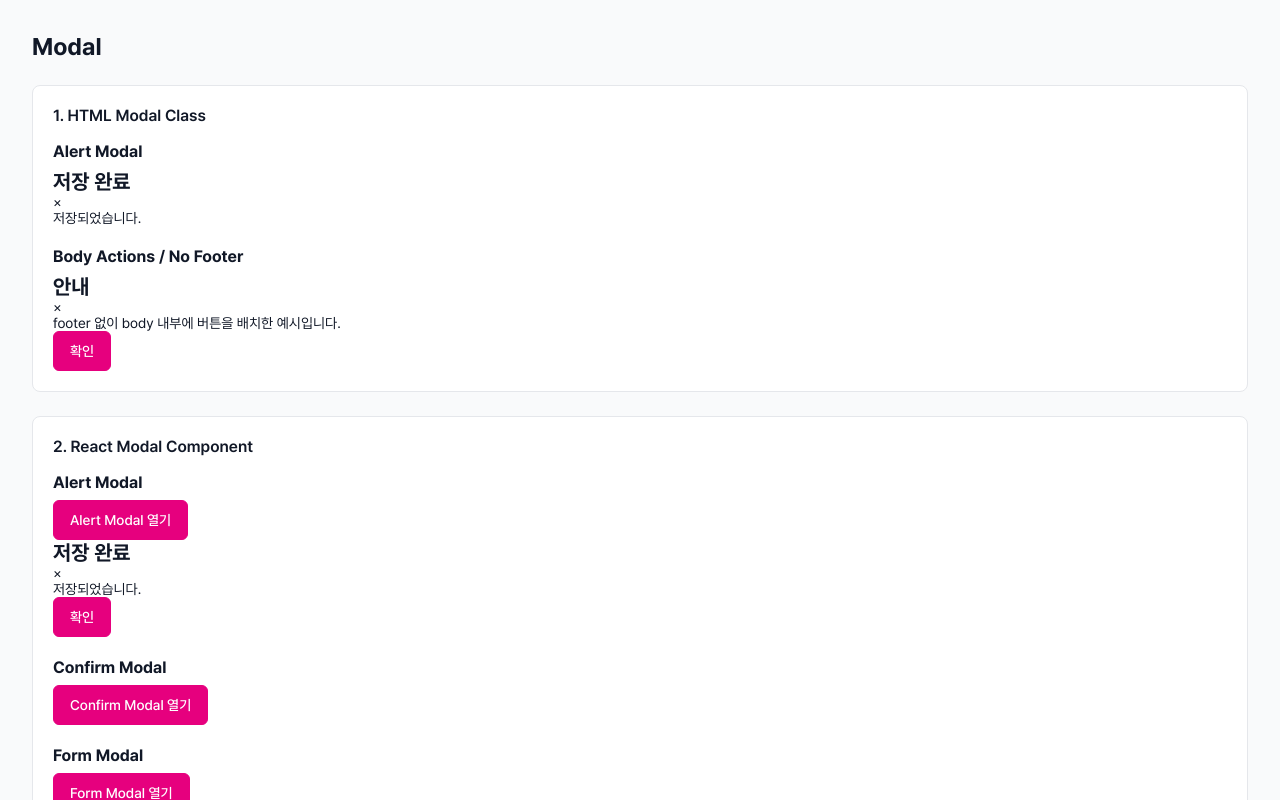
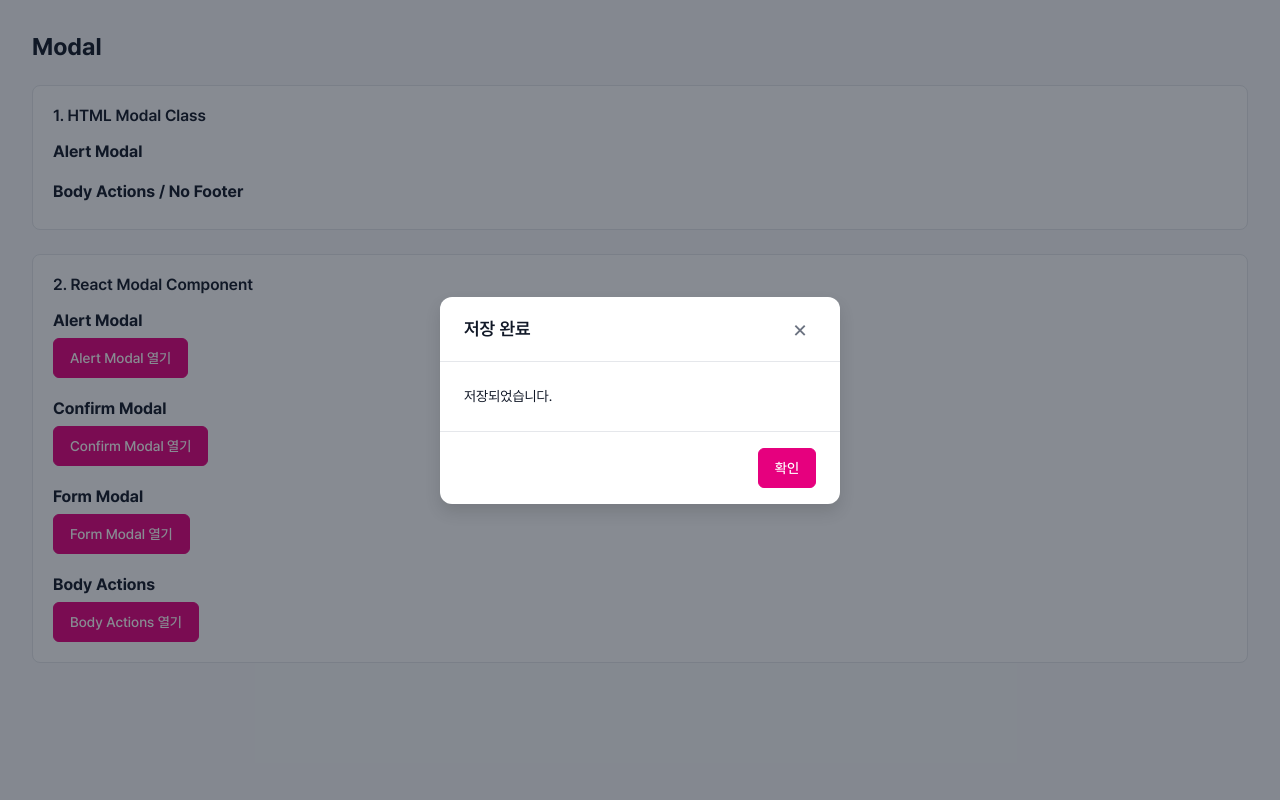
Before and after one commit to yumin-pub/ars-admin-ui, a React (Vite) app: page /ui/modal in a window 1280 px wide. Both pictures are taken after a click on the button "Alert Modal 열기". Shown: the top 800 px of the page. Built offline with nearby package versions, Linux system fonts and the light colour scheme.

Commit message:
fix(modal): restore modal styles and register loading styles

```diff
--- a/src/styles/components/_index.scss
+++ b/src/styles/components/_index.scss
@@ -2,6 +2,7 @@
 @use './button';
 @use './checkbox';
 @use './input';
+@use './loading';
 @use './modal';
 @use './pagination';
 @use './radio';
--- a/src/styles/components/_modal.scss
+++ b/src/styles/components/_modal.scss
@@ -1,115 +1,182 @@
 @use '../tokens' as *;
 @use '../abstracts' as *;
 
-.ui-loading {
-    display: flex;
+// ========================================
+// Modal
+// .is-open 이 붙었을 때만 노출된다.
+// ========================================
+
+.ui-modal {
+    position: fixed;
+    inset: 0;
+    z-index: $z-modal;
+
+    display: none;
     align-items: center;
     justify-content: center;
-    width: 100%;
-    min-height: 160px;
+    padding: $space-4;
 
-    &--overlay {
+    &.is-open {
+        display: flex;
+    }
+
+    // 딤 영역
+    &__dimmed {
         position: absolute;
         inset: 0;
-        z-index: $z-loading;
-        min-height: 100%;
-        background: rgba($gray-900, 0.42);
+        background: rgba($gray-900, 0.5);
     }
 
+    // 패널
     &__panel {
+        position: relative;
+
         display: flex;
         flex-direction: column;
-        align-items: center;
-        justify-content: center;
-        gap: $space-5;
-        min-width: 260px;
-        padding: $space-8 $space-10;
+        width: 100%;
+        max-height: calc(100vh - #{$space-8});
+
         background: $white;
-        border: 1px solid $gray-200;
         border-radius: $radius-xl;
         box-shadow: $shadow-lg;
-    }
 
-    &__spinner {
-        display: block;
-        width: $space-6;
-        height: $space-6;
-        border: $space-1 solid $primary-disabled;
-        border-right-color: $primary;
-        border-bottom-color: $primary;
-        border-radius: $radius-full;
-        animation: ui-loading-spin 0.8s linear infinite;
-    }
+        font-family: $font-family-base;
 
-    &__content {
-        display: flex;
-        flex-direction: column;
-        align-items: center;
-        gap: $space-1;
-        text-align: center;
-    }
-
-    &__message,
-    &__description {
-        margin: $space-0;
-    }
-
-    &__message {
-        color: $gray-900;
-        font-size: $fs-md;
-        font-weight: $fw-semibold;
-        line-height: $lh-base;
-    }
-
-    &__description {
-        color: $gray-500;
-        font-size: $fs-sm;
-        font-weight: $fw-regular;
-        line-height: $lh-base;
-    }
-
-    &--sm {
-        .ui-loading__panel {
-            min-width: 220px;
-            padding: $space-6 $space-8;
+        &:focus {
+            outline: none;
         }
 
-        .ui-loading__spinner {
-            width: $space-4;
-            height: $space-4;
-            border-width: 3px;
+        &--sm {
+            max-width: 400px;
+        }
+
+        &--md {
+            max-width: 560px;
+        }
+
+        &--lg {
+            max-width: 800px;
         }
     }
 
-    &--md {
-        .ui-loading__spinner {
-            width: $space-6;
-            height: $space-6;
+    // 헤더
+    &__header {
+        display: flex;
+        align-items: center;
+        justify-content: space-between;
+        gap: $space-4;
+        flex-shrink: 0;
+
+        padding: $space-4 $space-6;
+        border-bottom: 1px solid $gray-200;
+    }
+
+    &__title {
+        margin: $space-0;
+
+        color: $gray-900;
+        font-size: $fs-xl;
+        font-weight: $fw-semibold;
+        line-height: $lh-tight;
+    }
+
+    &__close {
+        display: inline-flex;
+        align-items: center;
+        justify-content: center;
+        flex-shrink: 0;
+
+        width: $space-8;
+        height: $space-8;
+        padding: $space-0;
+
+        color: $gray-500;
+        font-size: $fs-3xl;
+        line-height: 1;
+
+        background: transparent;
+        border: 0;
+        border-radius: $radius-md;
+
+        cursor: pointer;
+        transition:
+            background-color $transition-duration $transition-timing,
+            color $transition-duration $transition-timing;
+
+        &:hover {
+            color: $gray-900;
+            background: $gray-100;
+        }
+
+        &:focus-visible {
+            outline: 2px solid $primary;
+            outline-offset: 2px;
         }
     }
 
-    &--lg {
-        .ui-loading__panel {
-            min-width: 300px;
-            padding: $space-10 $space-12;
+    // 본문 (내용이 길면 이 영역만 스크롤)
+    &__body {
+        flex: 1 1 auto;
+        min-height: 0;
+        padding: $space-6;
+        overflow-y: auto;
+
+        color: $gray-900;
+        font-size: $fs-md;
+        line-height: $lh-base;
+
+        > :first-child {
+            margin-top: $space-0;
         }
 
-        .ui-loading__spinner {
-            width: $space-8;
-            height: $space-8;
-            border-width: 5px;
+        > :last-child {
+            margin-bottom: $space-0;
+        }
+    }
+
+    // 푸터
+    &__footer {
+        display: flex;
+        align-items: center;
+        justify-content: flex-end;
+        gap: $space-2;
+        flex-shrink: 0;
+
+        padding: $space-4 $space-6;
+        border-top: 1px solid $gray-200;
+    }
+
+    // Footer 없이 Body 안에 버튼을 배치할 때
+    &__actions {
+        display: flex;
+        align-items: center;
+        justify-content: flex-end;
+        gap: $space-2;
+        margin-top: $space-6;
+    }
+}
+
+@media (prefers-reduced-motion: no-preference) {
+    .ui-modal.is-open {
+        .ui-modal__dimmed {
+            animation: ui-modal-fade 0.2s ease;
+        }
+
+        .ui-modal__panel {
+            animation: ui-modal-rise 0.2s ease;
         }
     }
 }
 
-@keyframes ui-loading-spin {
-    to {
-        transform: rotate(360deg);
+@keyframes ui-modal-fade {
+    from {
+        opacity: 0;
     }
 }
 
-@media (prefers-reduced-motion: reduce) {
-    .ui-loading__spinner {
-        animation-duration: 1.6s;
+@keyframes ui-modal-rise {
+    from {
+        opacity: 0;
+        transform: translateY($space-2);
     }
 }
```
